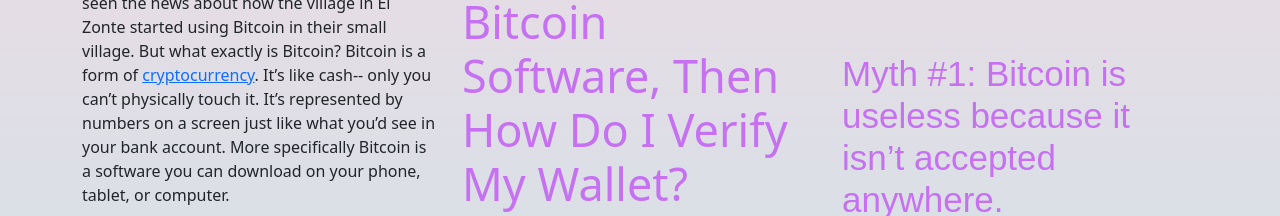
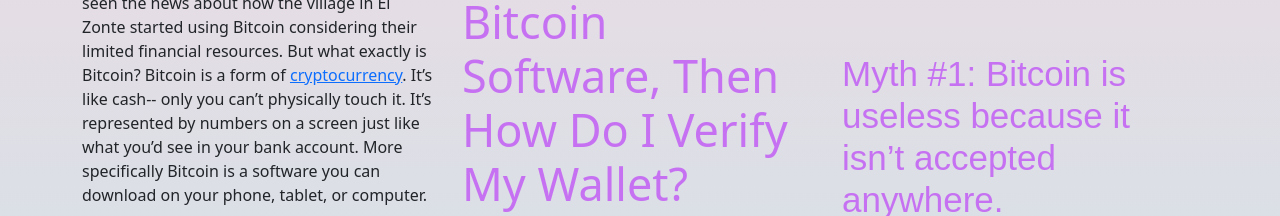
Before and after one commit to MCpracticesforskills/what-is-BTC-, a plain HTML site: page index.html in a window 1280 px wide. Shown: the part 553-769 px from the top of the page. Drawn offline with nearby package versions, Linux system fonts and the light colour scheme.

Commit message:
content update
proofreading

```diff
--- a/index.html
+++ b/index.html
@@ -84,7 +84,7 @@
                     is talking about Bitcoin. Perhaps a friend of yours invested in Bitcoin a while ago and now is
                     seeing a major return on
                     his/her investment. Perhaps you’ve seen the news about how the village in El Zonte started using
-                    Bitcoin in their small village.
+                    Bitcoin considering their limited financial resources.
                     But what exactly is Bitcoin? Bitcoin is a form of <a
                         href="https://www.google.com/search?q=cryptocurrency&oq=cryptocurrency&aqs=chrome..69i57j0i271l2j69i61l2.3391j0j7&sourceid=chrome&ie=UTF-8">cryptocurrency</a>.
                     It’s like cash-- only you can’t physically touch it. It’s represented by numbers on
```
